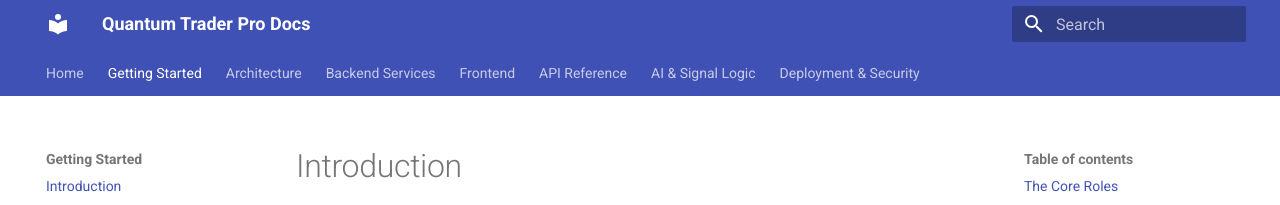
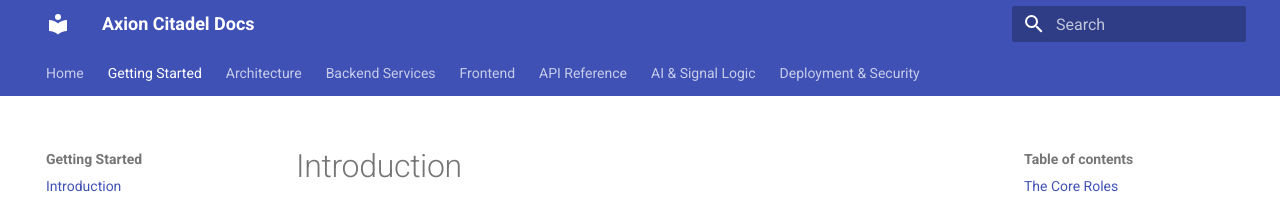
Before and after one commit to elderolder/quantum-trader, an MkDocs documentation site: the page built from docs/getting-started/introduction.md, in a window 1280 px wide. Shown: the top 205 px of the page. Built offline with MkDocs 1.6.1 and Material for MkDocs 9.7.7, drawn with Linux system fonts in a browser that asks for light colours.

Commit message:
Update mkdocs.yml

```diff
--- a/mkdocs.yml
+++ b/mkdocs.yml
@@ -1,6 +1,7 @@
-site_name: Quantum Trader Pro Docs
+site_name: Axion Citadel Docs
 theme:
   name: material
+  custom_dir: docs
   features:
     - navigation.tabs
     - navigation.sections
@@ -18,7 +19,7 @@ markdown_extensions:
   - attr_list
 
 nav:
-  - 'Home': index.md
+  - 'Home': index.html # <-- Make sure this points to index.html
   - 'Getting Started':
     - 'Introduction': getting-started/introduction.md
     - 'Quickstart': getting-started/quickstart.md
```
